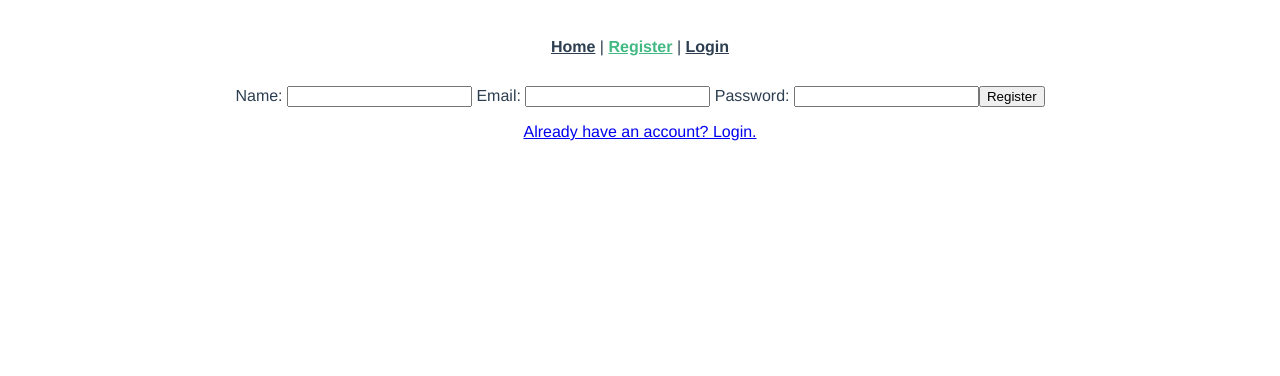
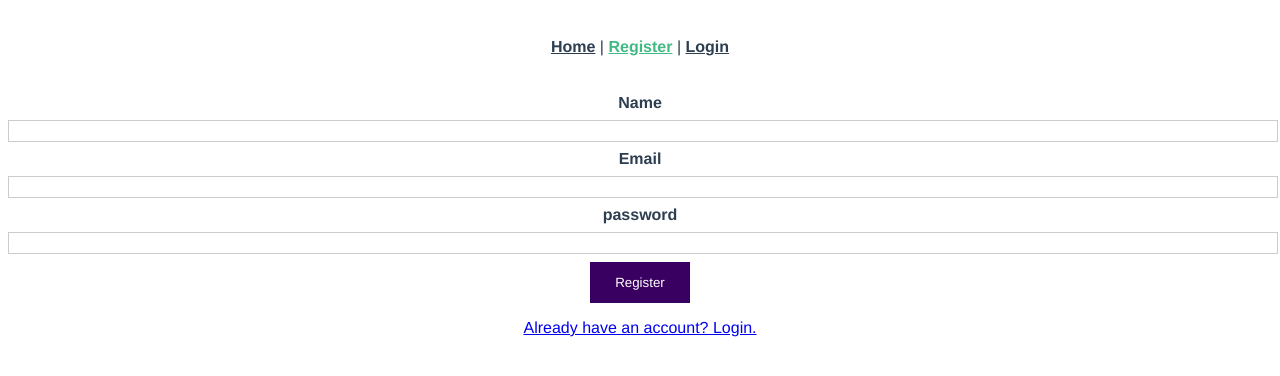
Before and after one commit to ToGanz/budgeting-app, a Vue app: page /register in a window 1280 px wide. Shown: the top 376 px of the page. Built offline with nearby package versions, Linux system fonts and the light colour scheme.

Commit message:
add user form with validations and use it for registration

```diff
--- /dev/null
+++ b/src/components/ui/BaseButton.vue
@@ -0,0 +1,39 @@
+<template>
+  <button :type="type" :class="mode">
+    <slot></slot>
+  </button>
+</template>
+
+<script>
+  export default {
+    props: ['type', 'mode']
+  };
+</script>
+
+<style scoped>
+button {
+  padding: 0.75rem 1.5rem;
+  font-family: inherit;
+  background-color: #3a0061;
+  border: 1px solid #3a0061;
+  color: white;
+  cursor: pointer;
+}
+
+button:hover,
+button:active {
+  background-color: #270041;
+  border-color: #270041;
+}
+
+.flat {
+  background-color: transparent;
+  color: #3a0061;
+  border: none;
+}
+
+.flat:hover,
+.flat:active {
+  background-color: #edd2ff;
+}
+</style>
--- /dev/null
+++ b/src/components/users/UserForm.vue
@@ -0,0 +1,160 @@
+<template>
+  <form @submit.prevent="submitForm">
+    <div class="form-control" :class="{ invalid: !name.isValid }">
+      <label for="name">Name</label>
+      <input
+        type="text"
+        id="name"
+        v-model.trim="name.val"
+        @blur="clearValidity('name')"
+      />
+      <p v-if="!name.isValid">Name must not be empty.</p>
+    </div>
+    <div class="form-control" :class="{ invalid: !email.isValid }">
+      <label for="email">Email</label>
+      <input
+        type="email"
+        id="email"
+        v-model.trim="email.val"
+        @blur="clearValidity('email')"
+      />
+      <p v-if="!email.isValid">Please enter a valid email.</p>
+    </div>
+    <div class="form-control" :class="{ invalid: !password.isValid }">
+      <label for="password">password</label>
+      <input
+        type="password"
+        id="password"
+        v-model.trim="password.val"
+        @blur="clearValidity('password')"
+      />
+      <p v-if="!password.isValid">
+        Please enter a valid password (must be at least 6 characters long).
+      </p>
+    </div>
+
+    <p v-if="!formIsValid">
+      Please fix the above errors and submit again.
+    </p>
+    <base-button>{{ submitButtonCaption }}</base-button>
+  </form>
+</template>
+
+<script>
+export default {
+  emits: ['save-data'],
+  props: {
+    mode: {
+      type: String,
+      required: true
+    }
+  },
+  data() {
+    return {
+      name: {
+        val: '',
+        isValid: true
+      },
+      email: {
+        val: '',
+        isValid: true
+      },
+      password: {
+        val: '',
+        isValid: true
+      },
+      formIsValid: true
+    }
+  },
+  computed: {
+    submitButtonCaption() {
+      if (this.mode === 'register') {
+        return 'Register'
+      } else if (this.mode === 'login') {
+        return 'Login'
+      } else if (this.mode === 'update') {
+        return 'Update'
+      } else {
+        return 'Submit'
+      }
+    }
+  },
+  methods: {
+    clearValidity(input) {
+      this[input].isValid = true
+    },
+    validateForm() {
+      this.formIsValid = true
+      if (this.name.val === '') {
+        this.name.isValid = false
+        this.formIsValid = false
+      }
+      if (!this.email.val.includes('@')) {
+        this.email.isValid = false
+        this.formIsValid = false
+      }
+      if (this.password.val.length < 6) {
+        this.password.isValid = false
+        this.formIsValid = false
+      }
+    },
+    submitForm() {
+      this.validateForm()
+
+      if (!this.formIsValid) {
+        return
+      }
+
+      const formData = {
+        name: this.name.val,
+        email: this.email.val,
+        password: this.password.val
+      }
+
+      this.$emit('save-data', formData)
+    }
+  }
+}
+</script>
+
+<style scoped>
+.form-control {
+  margin: 0.5rem 0;
+}
+
+label {
+  font-weight: bold;
+  display: block;
+  margin-bottom: 0.5rem;
+}
+
+input[type='checkbox'] + label {
+  font-weight: normal;
+  display: inline;
+  margin: 0 0 0 0.5rem;
+}
+
+input,
+textarea {
+  display: block;
+  width: 100%;
+  border: 1px solid #ccc;
+  font: inherit;
+}
+
+input:focus,
+textarea:focus {
+  background-color: #f0e6fd;
+  outline: none;
+  border-color: #3d008d;
+}
+
+.invalid label {
+  color: red;
+}
+
+.invalid input,
+.invalid textarea {
+  border: 1px solid red;
+}
+</style>
--- a/src/main.js
+++ b/src/main.js
@@ -4,6 +4,7 @@ import router from './router'
 import store from './store'
 
 import BaseInput from './components/form/BaseInput.vue'
+import BaseButton from './components/ui/BaseButton.vue'
 
 const app = createApp(App)
 
@@ -11,5 +12,6 @@ app.use(store)
 app.use(router)
 
 app.component('base-input', BaseInput)
+app.component('base-button', BaseButton)
 
 app.mount('#app')
--- a/src/views/RegisterUser.vue
+++ b/src/views/RegisterUser.vue
@@ -1,25 +1,6 @@
 <template>
   <div>
-    <form @submit.prevent="register">
-      <label for="name">
-        Name:
-      </label>
-      <input v-model="name" type="text" name="name" id="name" />
-
-      <label for="email">
-        Email:
-      </label>
-      <input v-model="email" type="email" name="email" id="email" />
-
-      <label for="password">
-        Password:
-      </label>
-      <input v-model="password" type="password" name="password" id="password" />
-
-      <button type="submit" name="button">
-        Register
-      </button>
-
+    <user-form mode="register" @save-data="register"></user-form>
     <ul>
       <li v-for="(error, index) in errors" :key="index">
         {{ error }}
@@ -29,17 +10,18 @@
     <router-link :to="{ name: 'Login' }">
       Already have an account? Login.
     </router-link>
-    </form>
   </div>
 </template>
 
 <script>
+import UserForm from '@/components/users/UserForm.vue';
+
 export default {
+  components: {
+    UserForm
+  },
   data() {
     return {
-      name: '',
-      email: '',
-      password: '',
       errors: null
     }
   },
@@ -59,11 +41,11 @@ export default {
       }
       return errorList
     },
-    register() {
+    register(formData) {
       const user = {
-        name: this.name,
-        email: this.email,
-        password: this.password
+        name: formData.name,
+        email: formData.email,
+        password: formData.password
       }
 
       this.$store
```
Lines whose indentation alone changed are shown as unchanged.
